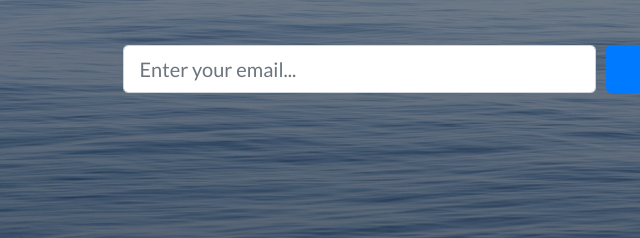
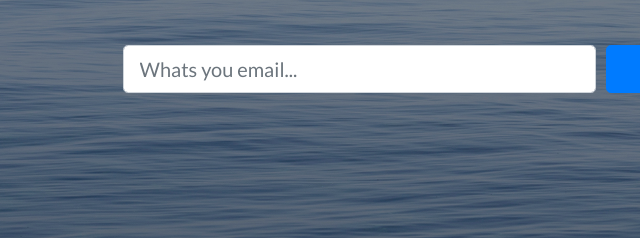
Before and after one commit to mohitm81/assignment, a website: page index.html in a window 1280 px wide. Shown: the part 366-604 px from the top of the page, 200-840 px from the left. Drawn offline with Linux system fonts and the light colour scheme.

Commit message:
first change

```diff
--- a/index.html
+++ b/index.html
@@ -45,7 +45,7 @@
           <form>
             <div class="form-row">
               <div class="col-12 col-md-9 mb-2 mb-md-0">
-                <input type="email" class="form-control form-control-lg" placeholder="Enter your email...">
+                <input type="email" class="form-control form-control-lg" placeholder="Whats you email...">
               </div>
               <div class="col-12 col-md-3">
                 <button type="submit" class="btn btn-block btn-lg btn-primary">Sign up!</button>
```
